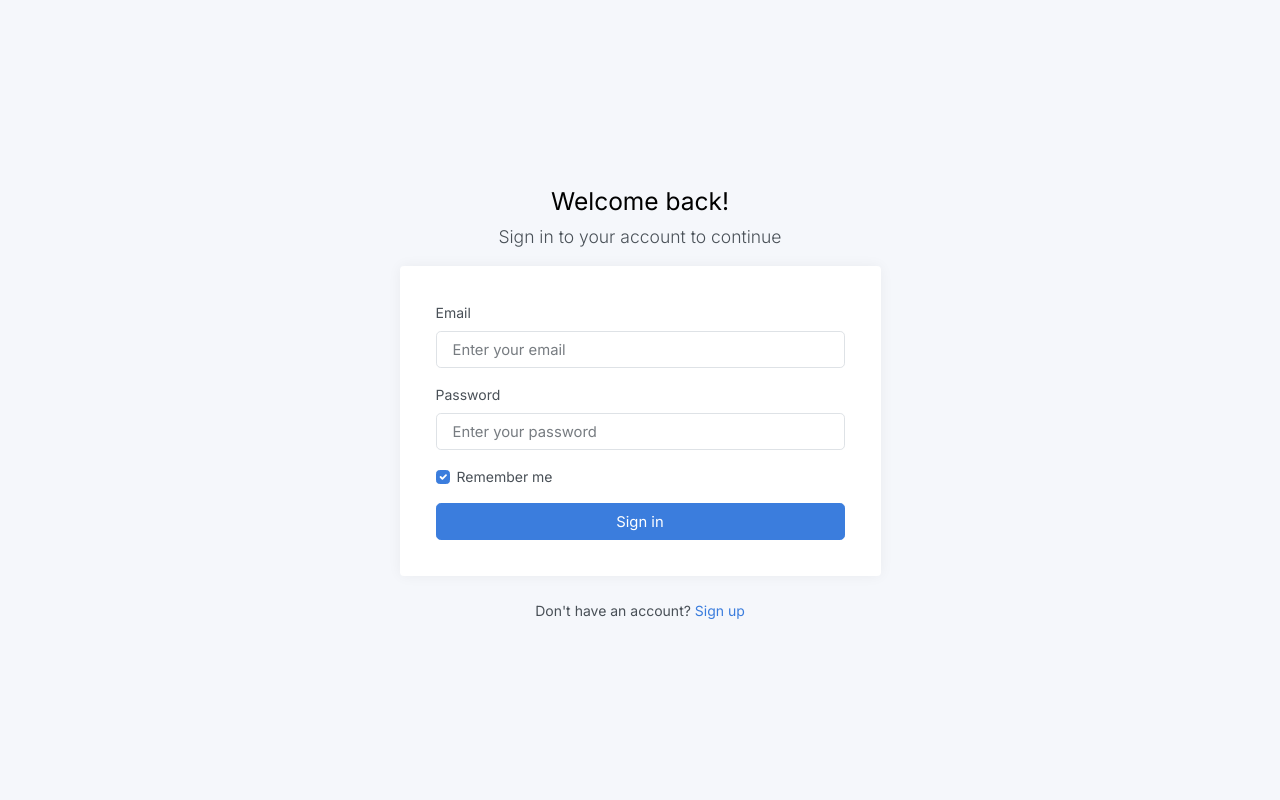
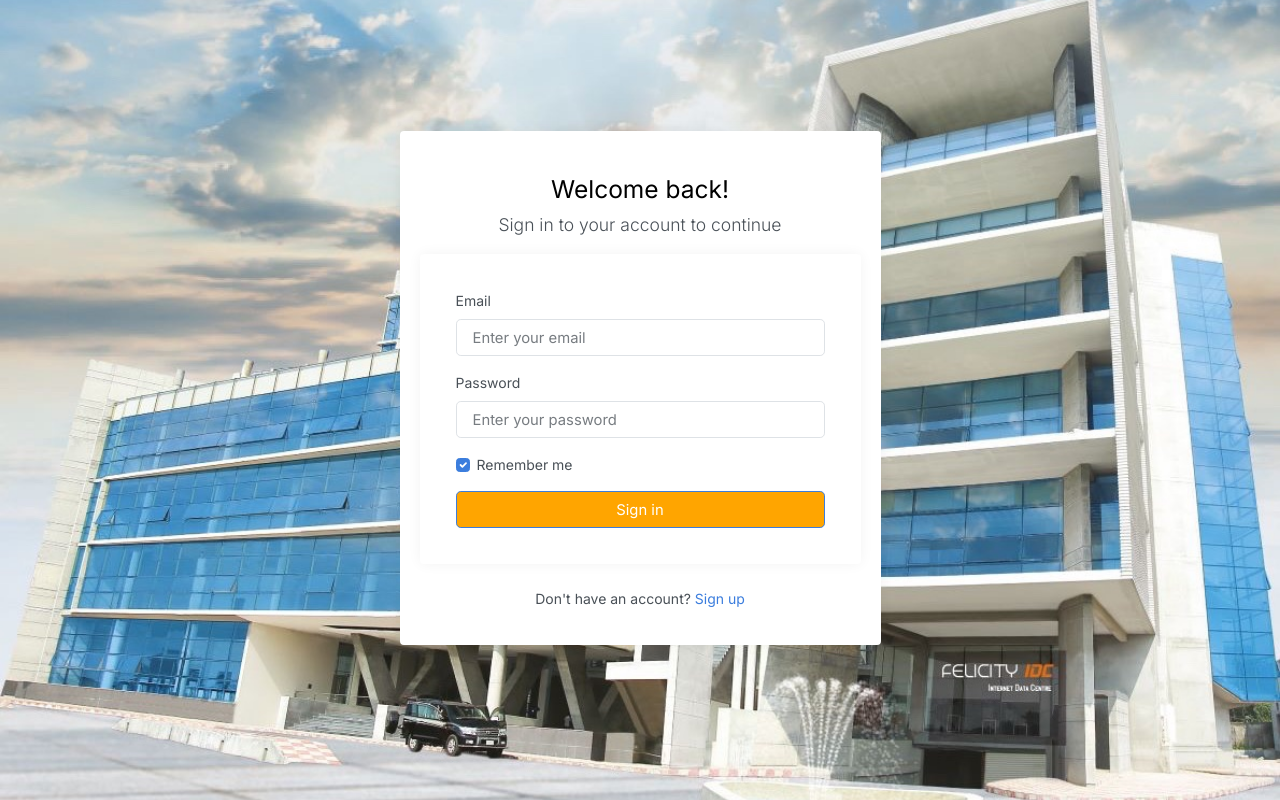
Before and after one commit to almehady/Felicity-IDC-CSSP, a website: page static/pages-sign-in.html in a window 1280 px wide. Drawn offline with Linux system fonts and the light colour scheme.

Commit message:
signup page frontend modification

```diff
--- a/static/pages-sign-in.html
+++ b/static/pages-sign-in.html
@@ -20,13 +20,26 @@
 	<link href="https://fonts.googleapis.com/css2?family=Inter:wght@300;400;600&display=swap" rel="stylesheet">
 </head>
 
+<style>
+    body {
+        background-image: url("img/photos/Felicity_home.jpg");
+        background-repeat: no-repeat;
+		background-position: center;
+		background-size: cover;
+	    height:100%
+    }
+	.btn-primary {
+        background-color: orange;
+    }
+</style>
 <body>
 	<main class="d-flex w-100">
 		<div class="container d-flex flex-column">
 			<div class="row vh-100">
 				<div class="col-sm-10 col-md-8 col-lg-6 col-xl-5 mx-auto d-table h-100">
 					<div class="d-table-cell align-middle">
-
+						<div class="card">
+							<div class="card-body">
 						<div class="text-center mt-4">
 							<h1 class="h2">Welcome back!</h1>
 							<p class="lead">
@@ -64,6 +77,8 @@
 						</div>
 					</div>
 				</div>
+				</div>
+				</div>
 			</div>
 		</div>
 	</main>
```
Also changed, not shown: static/img/photos/Felicity_home.jpg (added).
